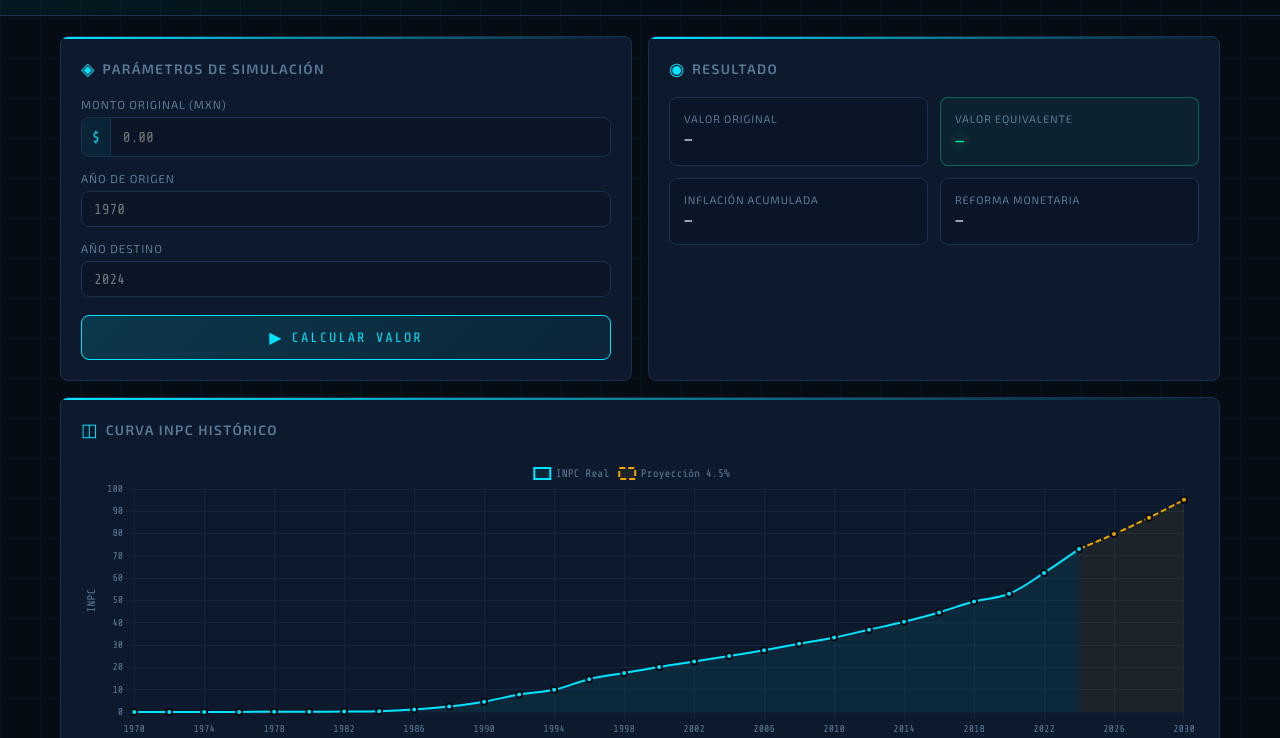
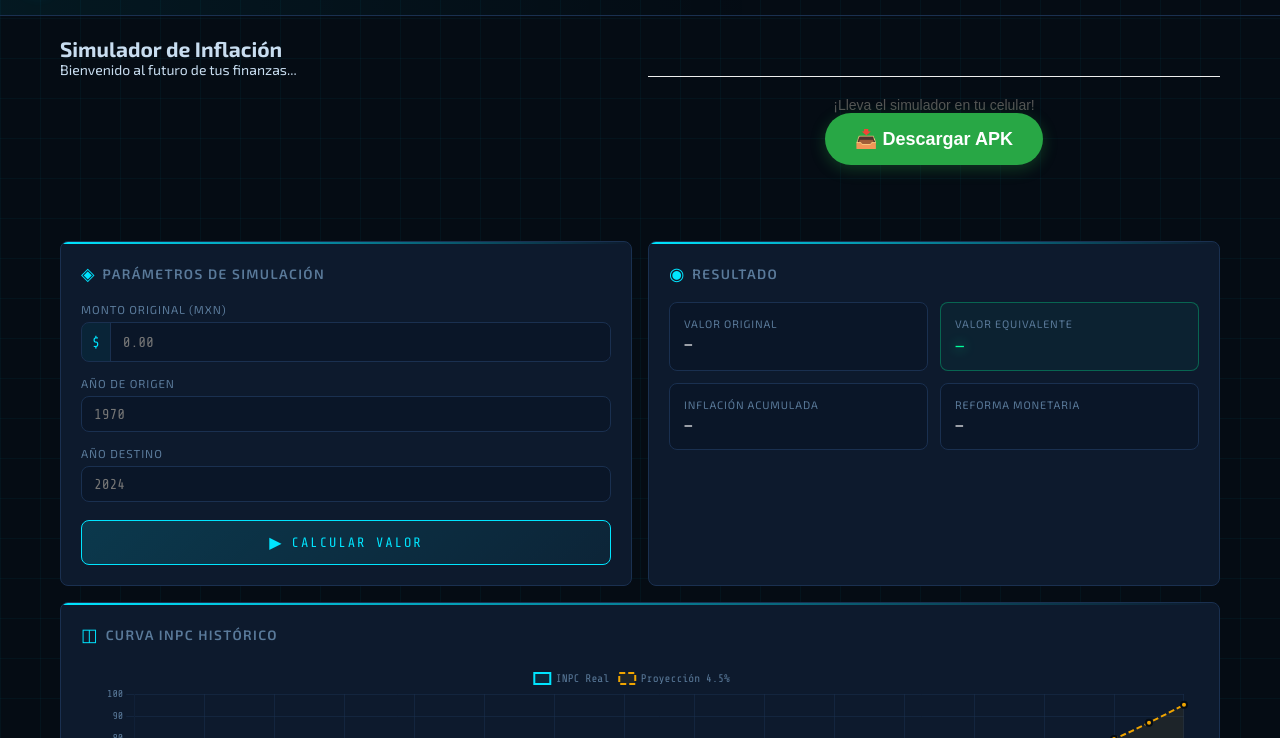
Before and after one commit to sanlop-spec/Cronos-valor-2030, a plain HTML site: page Index.html in a window 1280 px wide. Shown: the part 62-800 px from the top of the page. Drawn offline with nearby package versions, Linux system fonts and the light colour scheme.

Commit message:
Botón de descarga

```diff
--- a/Index.html
+++ b/Index.html
@@ -23,6 +23,20 @@
   </header>
 
   <main>
+    <section>
+        <h1>Simulador de Inflación</h1>
+        <p>Bienvenido al futuro de tus finanzas...</p>
+    </section>
+
+    <div style="text-align: center; margin: 40px 0; padding: 20px; border-top: 1px solid #eee;">
+        <p style="font-family: sans-serif; color: #555;">¡Lleva el simulador en tu celular!</p>
+        <a href="app-debug.apk" download="CronosValor_2030.apk" style="text-decoration: none;">
+            <button style="padding: 15px 30px; background-color: #28a745; color: white; border: none; border-radius: 50px; font-size: 18px; font-weight: bold; cursor: pointer; box-shadow: 0 4px 15px rgba(40,167,69,0.3);">
+                📥 Descargar APK
+            </button>
+        </a>
+    </div>
+
     <section class="panel input-panel">
       <div class="panel-header">
         <span class="panel-icon">◈</span>
```
